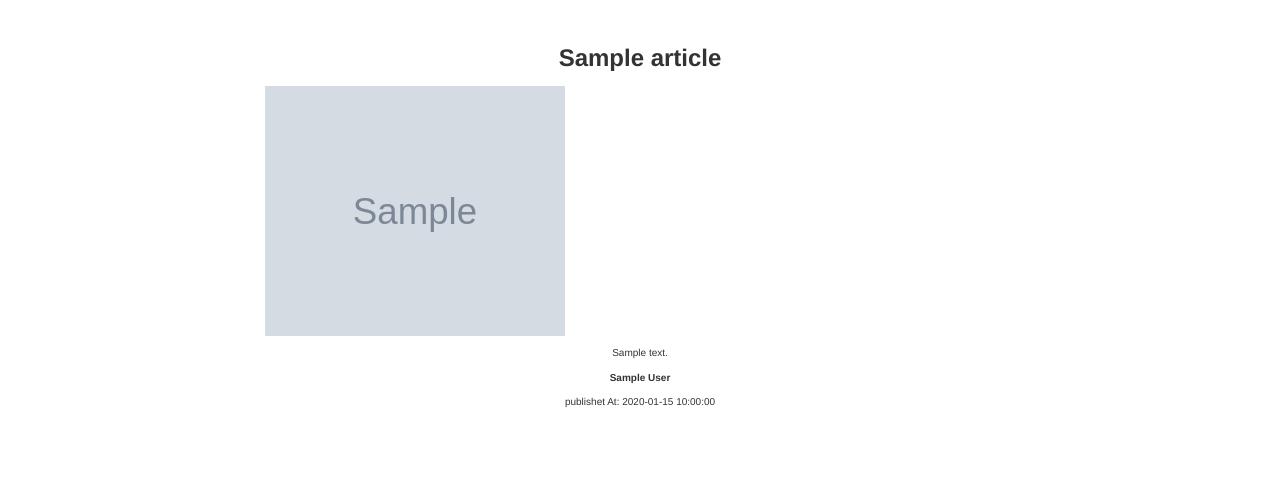
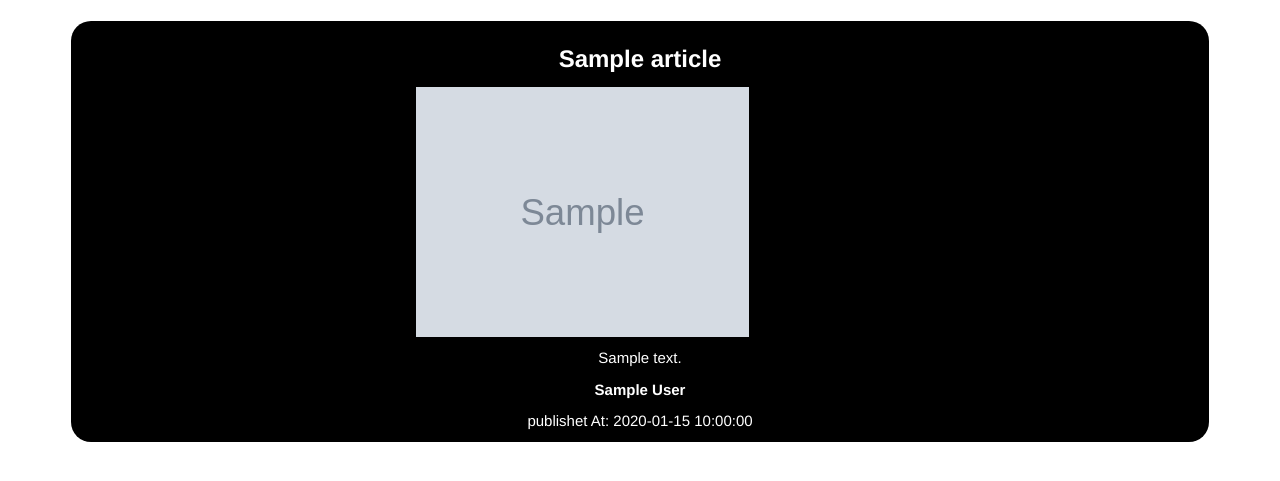
Before and after one commit to honorine1/news-highlight, a Flask app: template app/templates/article.html in a window 1280 px wide. Shown: the part 52-533 px from the top of the page. Run offline with Flask 2, Linux system fonts and the light colour scheme; the template is opened without the code that fills it: most values are stand-ins (such as "Sample title", 1, 10 or a date in 2020); grey boxes marked "Sample" are stand-in pictures; some libraries are stand-ins or nearby versions.

Commit message:
article styles are added

```diff
--- a/app/templates/article.html
+++ b/app/templates/article.html
@@ -7,19 +7,20 @@
 
 
         {% for article in articles %}
+        <div class="content" style='background-color:black;color:white;border-radius:20px;margin:1px;'>
         <div class="row">
             <h3 style="text-align: center;padding:5px"><strong>{{ article.title }}</strong></h3>
             <div class="col-md-2"></div>
             <div class='col-md-8' >
 
-                <img src="{{article.urlToImage}}"  class="img-responsive"style="height:250px;width:300px;" >
+                <img src="{{article.urlToImage}}"  class="img-responsive"style="height:250px;padding-left:150px" >
 
             </div>
             <div class="col-md-2">
 
             </div>
         </div>
-        <div class="row" style="text-align: center;padding-top: 10px;font-size:10px">
+        <div class="row" style="text-align: center;padding-top: 10px;font-size:15px">
             <div class='col-md-3'></div>
             <div class="col-md-6">
 
@@ -30,6 +31,8 @@
         </div>
         <div class='col-md-3'></div>
         </div>
+        </div>
+
 
         {% endfor%}
 
```
